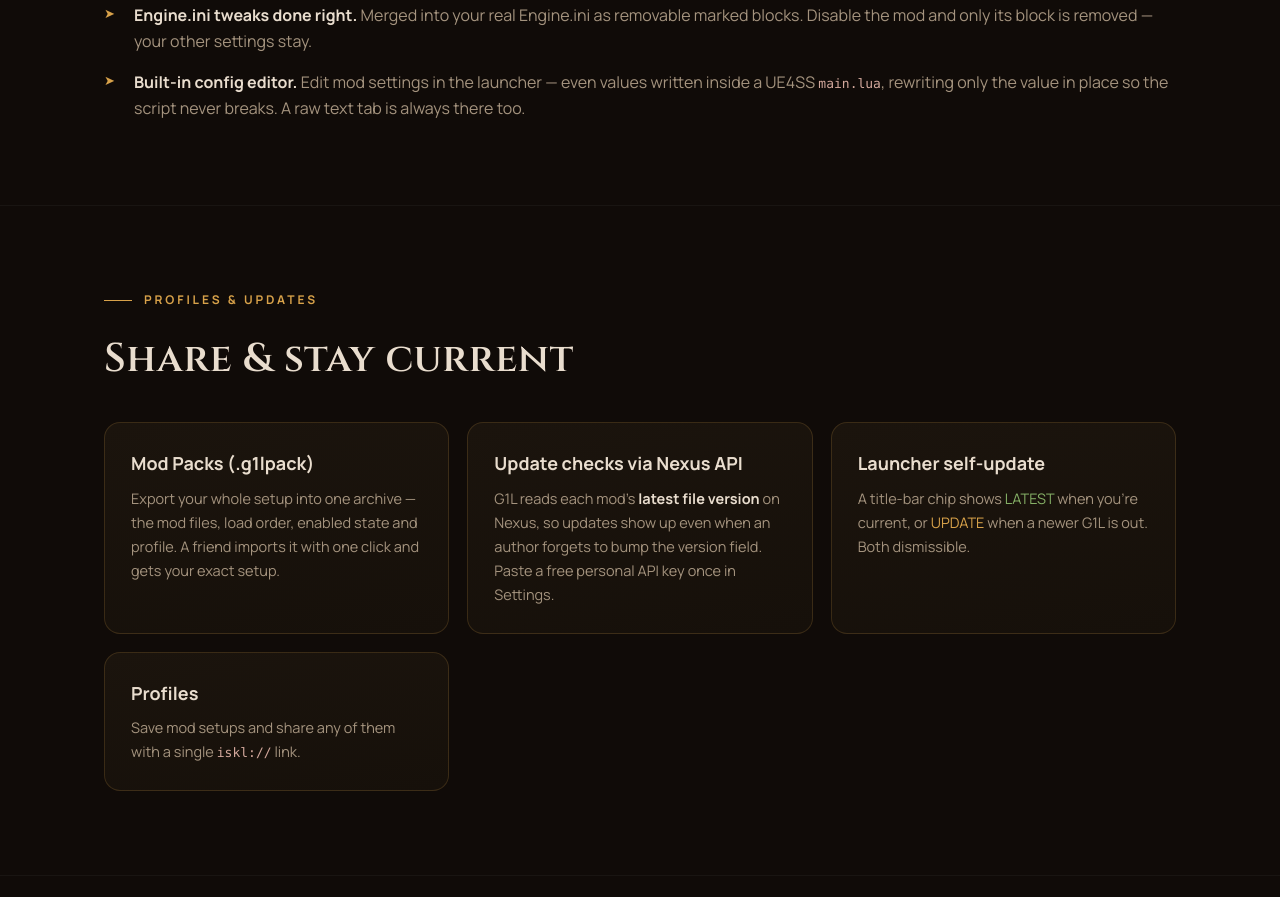
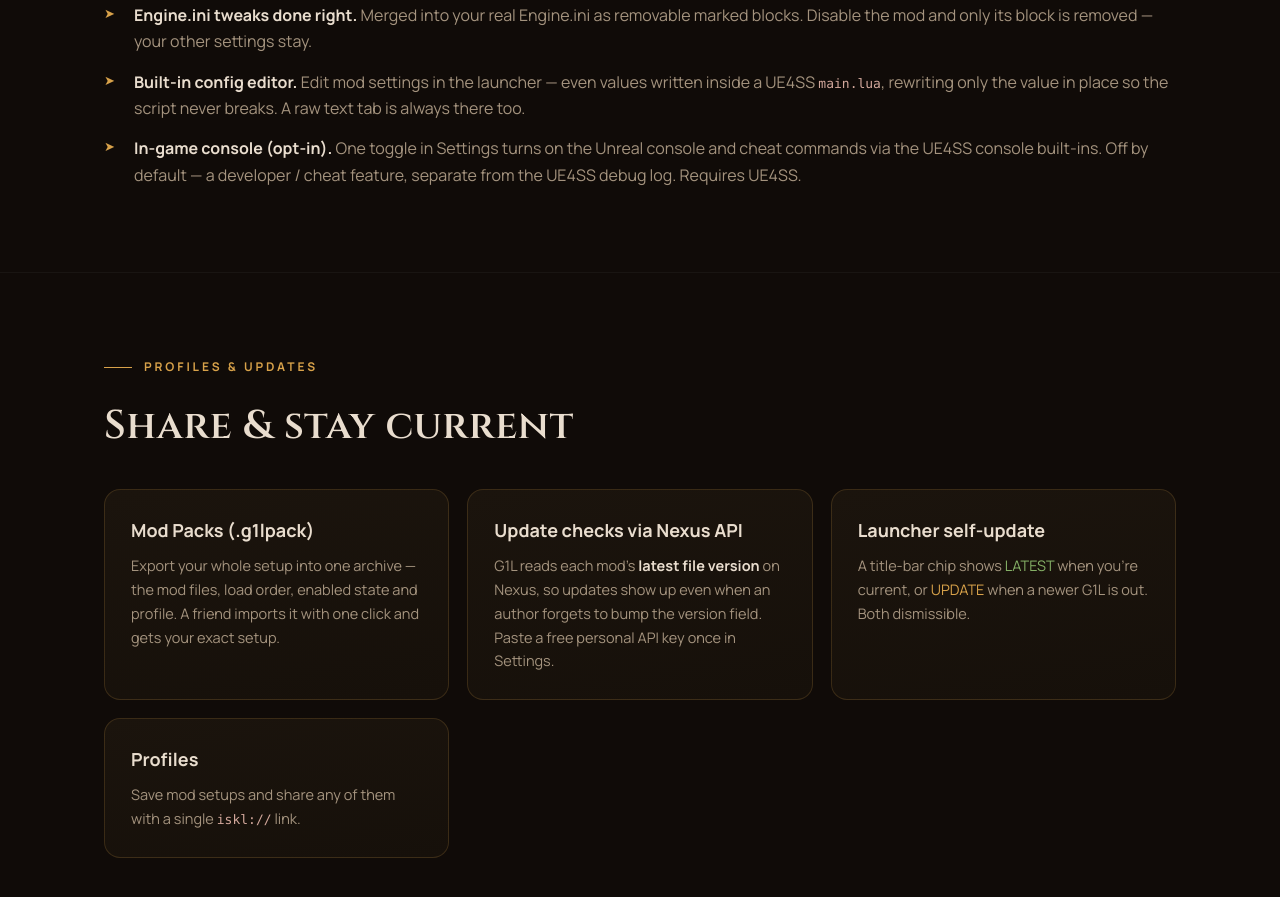
Before and after one commit to ISKL23/G1L, a plain HTML site: page index.html in a window 1280 px wide. Shown: the part 3110-4007 px from the top of the page. Drawn offline with Linux system fonts and the light colour scheme.

Commit message:
Add in-game console feature to feature list (0.7.6)

```diff
--- a/index.html
+++ b/index.html
@@ -205,6 +205,7 @@
         <li style="padding-left:30px; position:relative; color:var(--text);"><span style="position:absolute; left:0; top:1px; color:var(--gold); font-size:13px;">➤</span><b style="color:var(--text);">Loose game files are managed.</b> <span style="color:var(--muted);">Images, Story and Textures replacements are installed conservatively: originals are backed up, disabling restores them, enabling restores the mod payload.</span></li>
         <li style="padding-left:30px; position:relative; color:var(--text);"><span style="position:absolute; left:0; top:1px; color:var(--gold); font-size:13px;">➤</span><b style="color:var(--text);">Engine.ini tweaks done right.</b> <span style="color:var(--muted);">Merged into your real Engine.ini as removable marked blocks. Disable the mod and only its block is removed — your other settings stay.</span></li>
         <li style="padding-left:30px; position:relative; color:var(--text);"><span style="position:absolute; left:0; top:1px; color:var(--gold); font-size:13px;">➤</span><b style="color:var(--text);">Built-in config editor.</b> <span style="color:var(--muted);">Edit mod settings in the launcher — even values written inside a UE4SS <code style="color:var(--rose); font-family:'Consolas',monospace; font-size:13px;">main.lua</code>, rewriting only the value in place so the script never breaks. A raw text tab is always there too.</span></li>
+        <li style="padding-left:30px; position:relative; color:var(--text);"><span style="position:absolute; left:0; top:1px; color:var(--gold); font-size:13px;">➤</span><b style="color:var(--text);">In-game console (opt-in).</b> <span style="color:var(--muted);">One toggle in Settings turns on the Unreal console and cheat commands via the UE4SS console built-ins. Off by default — a developer / cheat feature, separate from the UE4SS debug log. Requires UE4SS.</span></li>
       </ul>
     </div>
   </section>
```
